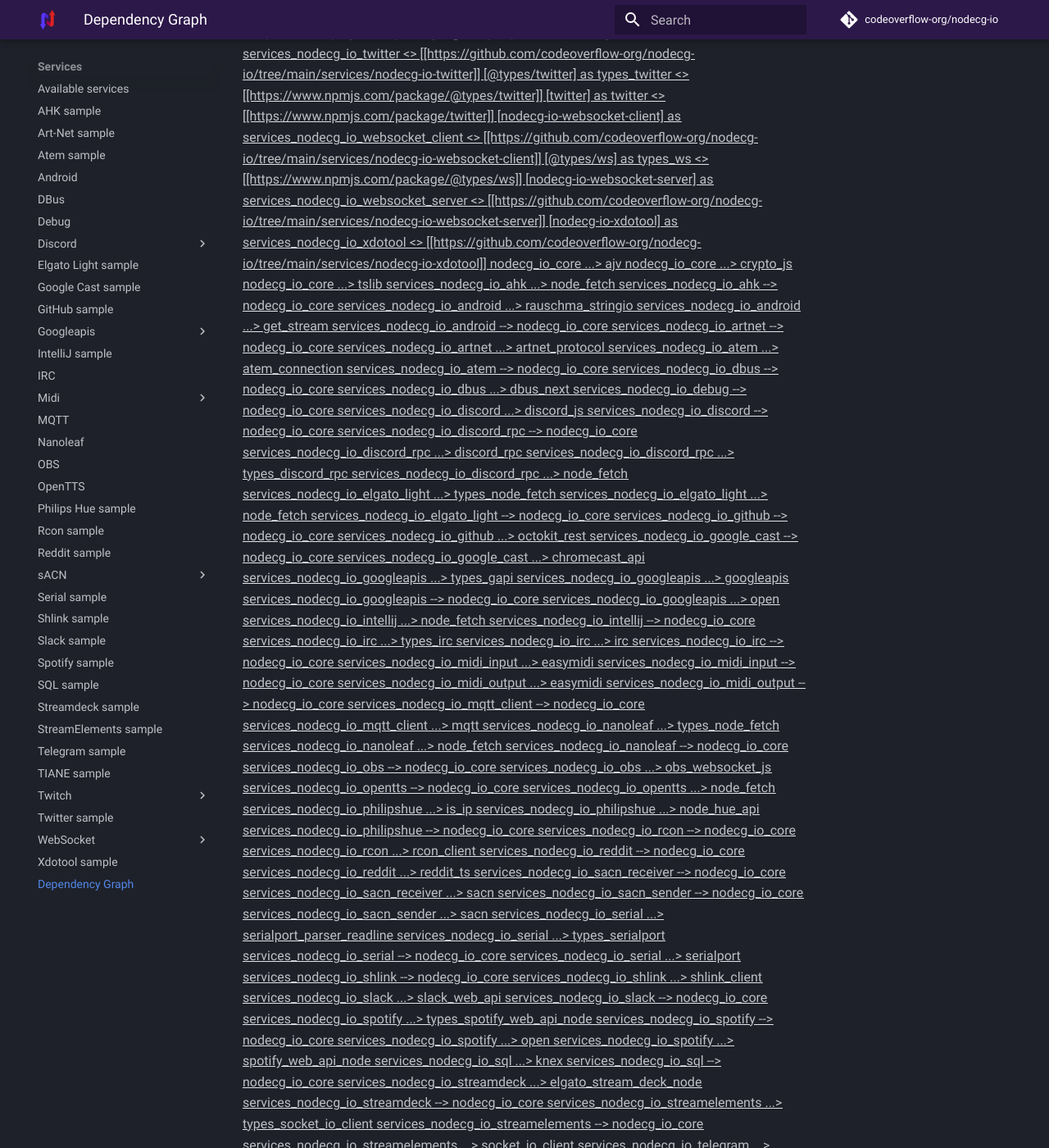
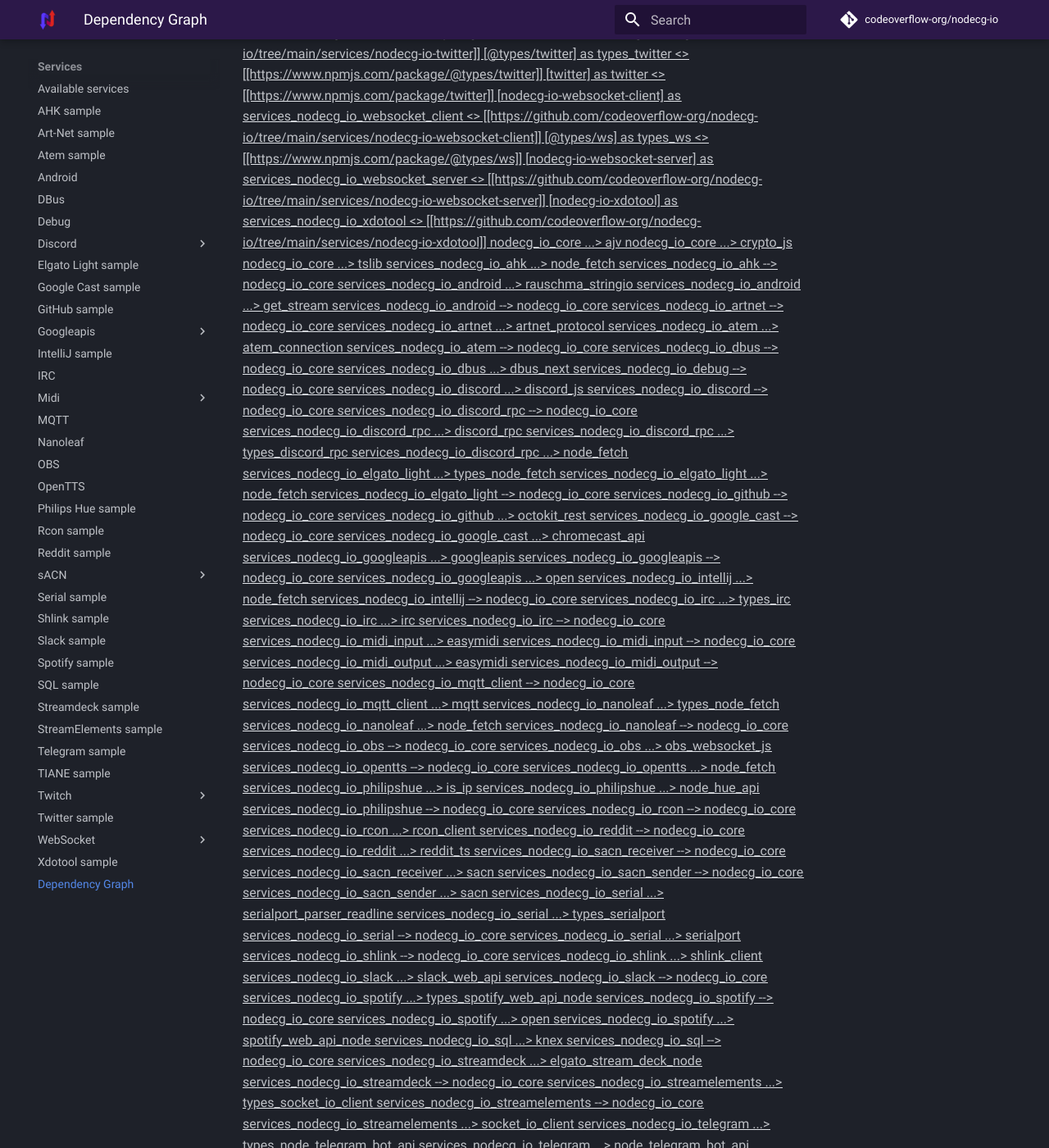
Before and after one commit to codeoverflow-org/nodecg-io-docs, an MkDocs documentation site: the page built from docs/dependencies.md, in a window 1280 px wide and 1400 px high, scrolled down 3323 px. Shown: the whole window at 82% size. Built offline with MkDocs 1.6.1 and Material for MkDocs 9.7.7, drawn with Linux system fonts in a browser that asks for light colours; comment, search, counter and statistics services are not loaded; the version menu is left out; some of the changed text lies outside the part shown.

Commit message:
Update generated documentation (codeoverflow-org/nodecg-io@b266d73b5cdf89103c1bfc591da950d0fb4a39e7)

```diff
--- a/docs/dependencies.md
+++ b/docs/dependencies.md
@@ -41,7 +41,6 @@
 [<u>nodecg-io-google-cast] as services_nodecg_io_google_cast <<service>> [[https://github.com/codeoverflow-org/nodecg-io/tree/main/services/nodecg-io-google-cast]]
 [<u>chromecast-api] as chromecast_api <<lib>> [[https://www.npmjs.com/package/chromecast-api]]
 [<u>nodecg-io-googleapis] as services_nodecg_io_googleapis <<service>> [[https://github.com/codeoverflow-org/nodecg-io/tree/main/services/nodecg-io-googleapis]]
-[<u>@types/gapi] as types_gapi <<lib>> [[https://www.npmjs.com/package/@types/gapi]]
 [<u>googleapis] as googleapis <<lib>> [[https://www.npmjs.com/package/googleapis]]
 [<u>open] as open <<lib>> [[https://www.npmjs.com/package/open]]
 [<u>nodecg-io-intellij] as services_nodecg_io_intellij <<service>> [[https://github.com/codeoverflow-org/nodecg-io/tree/main/services/nodecg-io-intellij]]
@@ -134,7 +133,6 @@
 services_nodecg_io_github ...> octokit_rest
 services_nodecg_io_google_cast --> nodecg_io_core
 services_nodecg_io_google_cast ...> chromecast_api
-services_nodecg_io_googleapis ...> types_gapi
 services_nodecg_io_googleapis ...> googleapis
 services_nodecg_io_googleapis --> nodecg_io_core
 services_nodecg_io_googleapis ...> open
```
Also changed, not shown: docs/services.md (+0 -1 lines).
